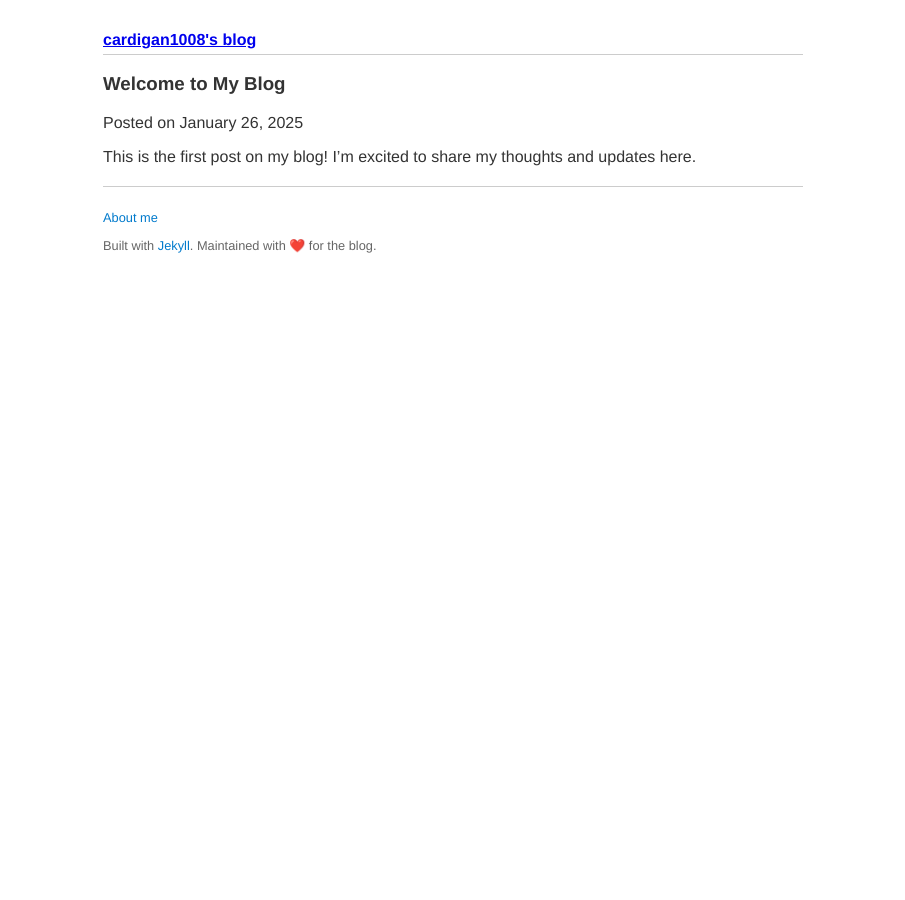
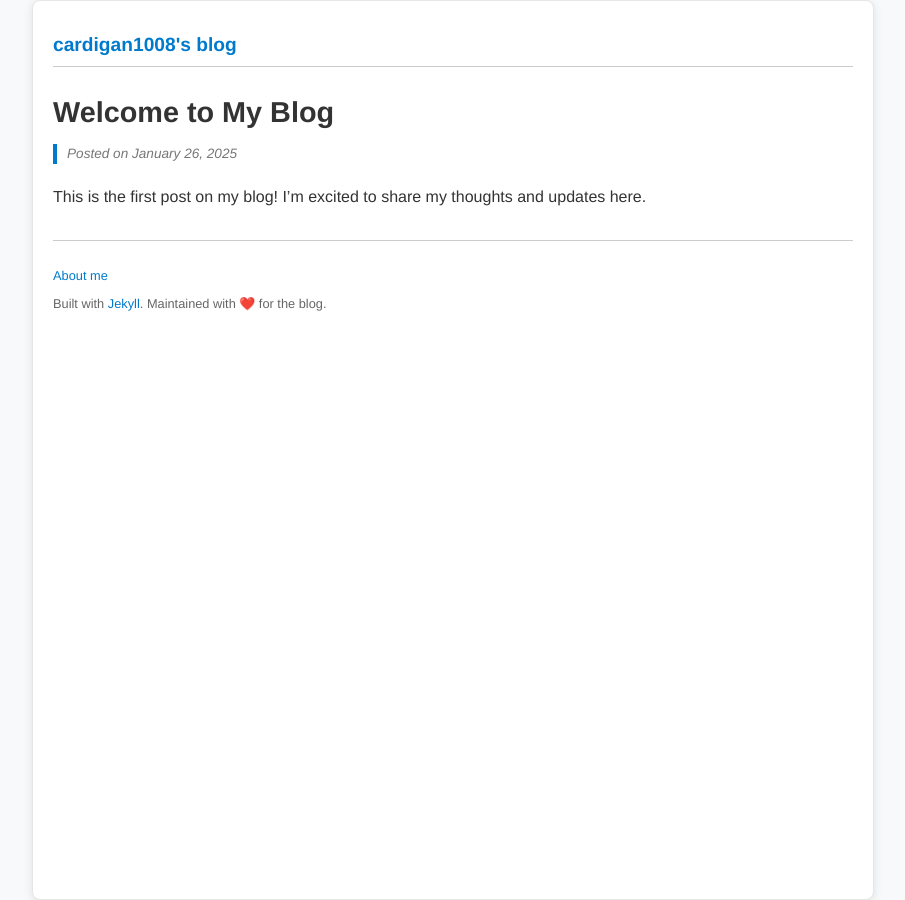
Before and after one commit to cardigan1008/cardigan1008.github.io, a Jekyll site: the page built from _posts/2025-01-26-welcome-to-my-blog.md, in a window 1280 px wide. Shown: the whole page, without its empty margins (187-1092 px from the left). Built offline with Jekyll 4.4.1, drawn with Linux system fonts in a browser that asks for light colours.

Commit message:
feat: new desc

```diff
--- a/_layouts/blog.html
+++ b/_layouts/blog.html
@@ -10,7 +10,7 @@
     <div class="container">
         <!-- Header -->
         <header>
-            <h1><a href="{{ '/' | relative_url }}">cardigan1008's blog</a></h1>
+            <h1><a href="{{ '/blog' | relative_url }}">cardigan1008's blog</a></h1>
         </header>
 
         <!-- Blog Posts -->
--- a/_layouts/post.html
+++ b/_layouts/post.html
@@ -4,13 +4,13 @@
     <meta charset="UTF-8">
     <meta name="viewport" content="width=device-width, initial-scale=1.0">
     <title>{{ page.title }} | {{ site.title }}</title>
-    <link rel="stylesheet" href="/assets/css/blog.css">
+    <link rel="stylesheet" href="/assets/css/post.css">
 </head>
 <body>
     <div class="container">
         <!-- Header -->
         <header>
-            <h1><a href="{{ '/' | relative_url }}">cardigan1008's blog</a></h1>
+            <h1><a href="{{ '/blog' | relative_url }}">cardigan1008's blog</a></h1>
         </header>
 
         <!-- Post Content -->
--- /dev/null
+++ b/assets/css/post.css
@@ -0,0 +1,84 @@
+body {
+    font-family: 'Helvetica Neue', Arial, sans-serif;
+    background-color: #f8f9fa;
+    color: #333;
+    margin: 0;
+    padding: 0;
+    display: flex;
+    justify-content: center;
+    min-height: 100vh;
+}
+
+.container {
+    max-width: 800px;
+    width: 100%;
+    padding: 20px;
+    text-align: left;
+    background-color: #ffffff;
+    border: 1px solid #e6e6e6;
+    box-shadow: 0px 2px 10px rgba(0, 0, 0, 0.1);
+    border-radius: 8px;
+}
+
+header h1 {
+    font-size: 1.2rem;
+    color: #007acc;
+    margin-bottom: 20px;
+    padding-bottom: 10px;
+    border-bottom: 1px solid #ccc;
+    text-align: left;
+}
+
+header h1 a {
+    text-decoration: none;
+    color: #007acc;
+}
+
+header h1 a:hover {
+    text-decoration: underline;
+}
+
+.blog-post h1 {
+    font-size: 1.8rem;
+    color: #333;
+    margin-bottom: 15px;
+}
+
+.post-meta {
+    font-size: 0.85rem;
+    color: #777;
+    font-style: italic;
+    margin-bottom: 20px;
+    border-left: 4px solid #007acc;
+    padding-left: 10px;
+    line-height: 1.5;
+}
+
+.post-content {
+    font-size: 1rem;
+    color: #333;
+    line-height: 1.6;
+    margin-bottom: 20px;
+}
+
+.post-content p {
+    margin: 10px 0;
+}
+
+footer {
+    margin-top: 30px;
+    font-size: 0.8rem;
+    color: #666;
+    text-align: left;
+    border-top: 1px solid #ccc;
+    padding-top: 15px;
+}
+
+footer a {
+    color: #007acc;
+    text-decoration: none;
+}
+
+footer a:hover {
+    text-decoration: underline;
+}
```
